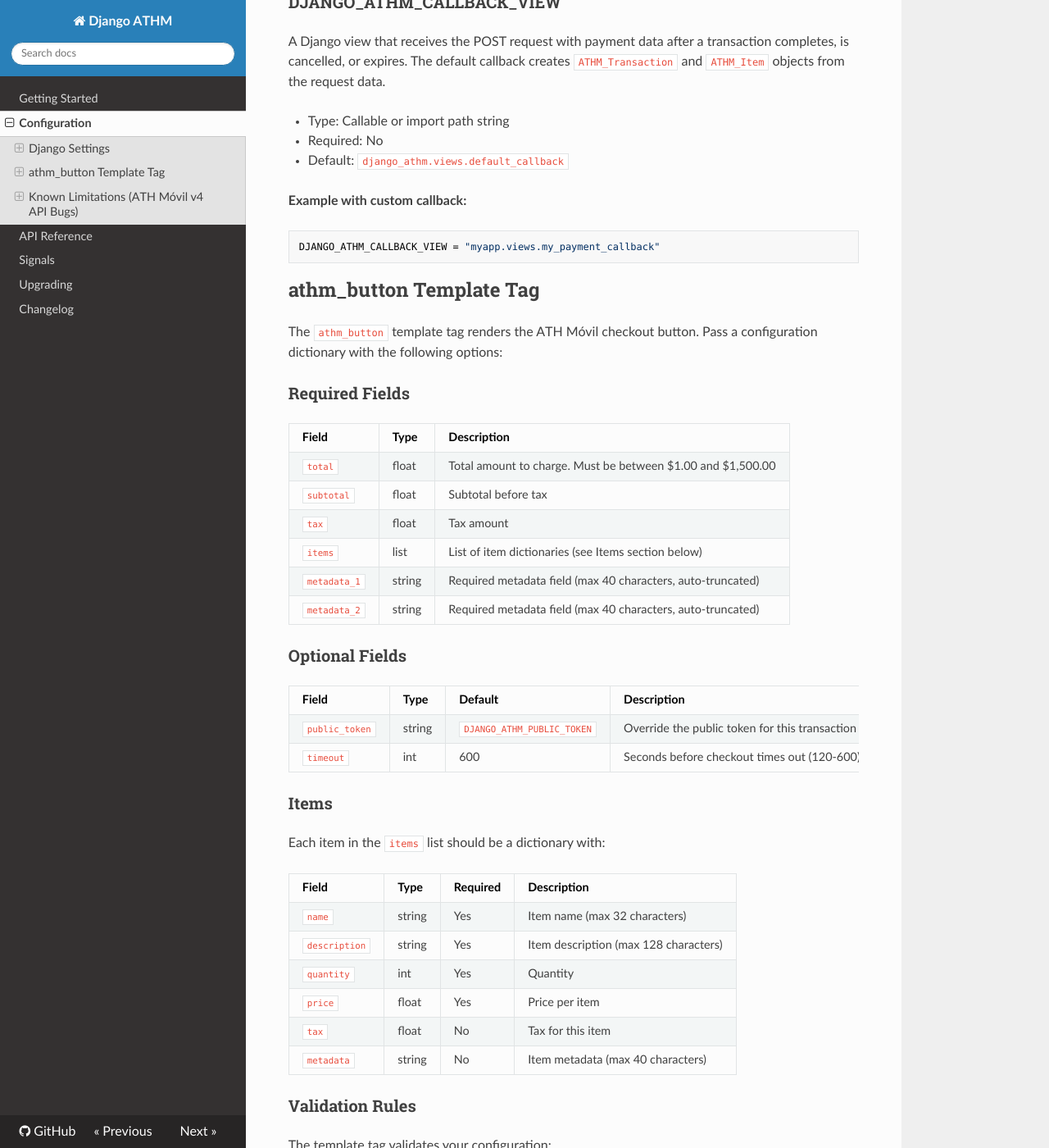
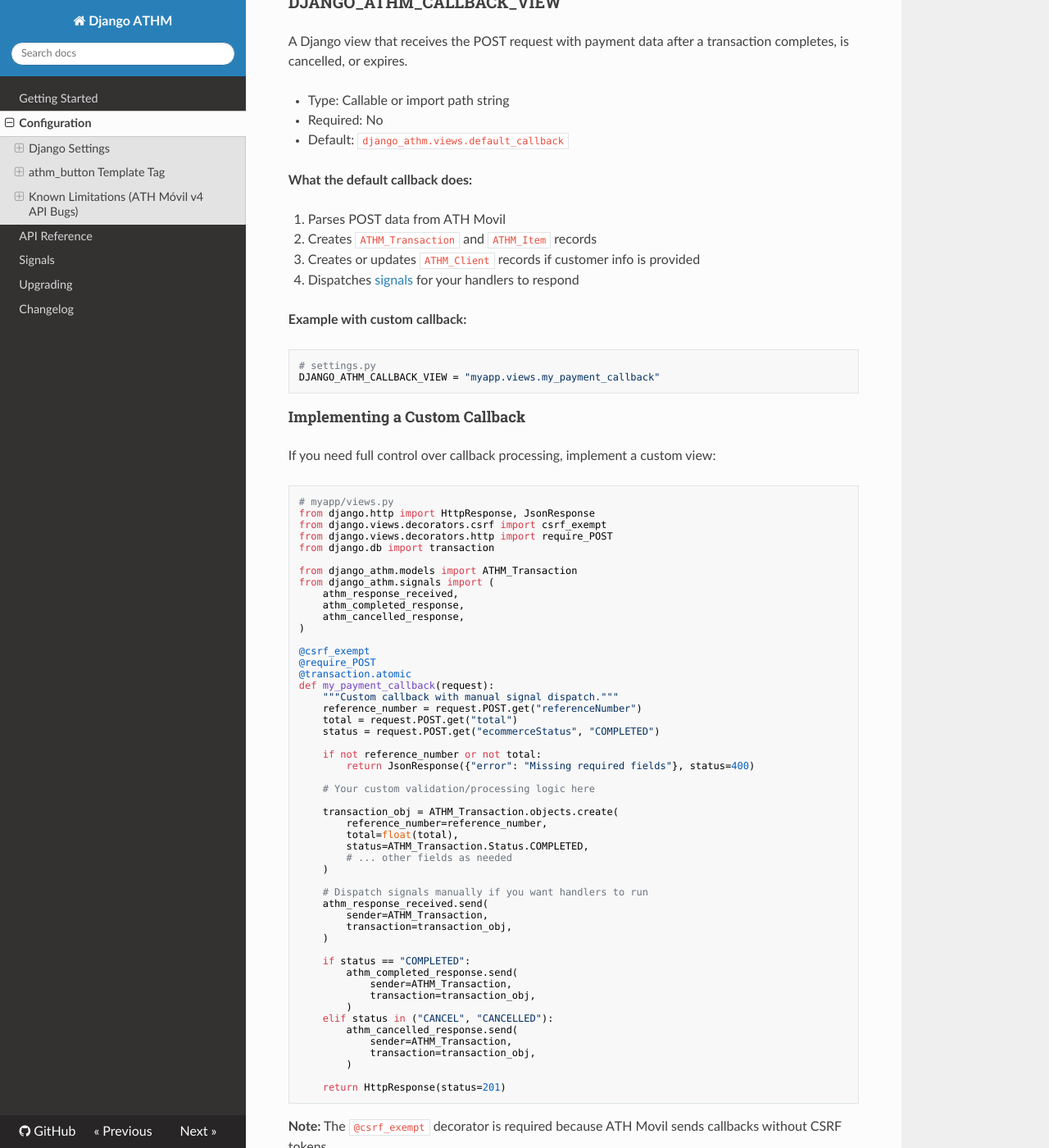
Before and after one commit to django-athm/django-athm, an MkDocs documentation site: the page built from docs/config.md, in a window 1280 px wide and 1400 px high, scrolled down 666 px. Shown: the whole window at 82% size. Built offline with MkDocs 1.6.1, drawn with Linux system fonts in a browser that asks for light colours; nearby versions of some CDN libraries.

Commit message:
docs: document signals vs custom callback approaches
Add clear documentation highlighting two ways to receive transaction
updates: signals (recommended) and custom callbacks.

- Add "Receiving Transaction Updates" section to signals.md
- Expand DJANGO_ATHM_CALLBACK_VIEW docs with full implementation example
- Update payment flow in index.md to reference both approaches

Co-Authored-By: Claude <noreply@anthropic.com>

````diff
--- a/docs/config.md
+++ b/docs/config.md
@@ -22,17 +22,86 @@ Your private token from the ATH Móvil Business app.
 
 ### DJANGO_ATHM_CALLBACK_VIEW
 
-A Django view that receives the POST request with payment data after a transaction completes, is cancelled, or expires. The default callback creates `ATHM_Transaction` and `ATHM_Item` objects from the request data.
+A Django view that receives the POST request with payment data after a transaction completes, is cancelled, or expires.
 
 * Type: Callable or import path string
 * Required: No
 * Default: `django_athm.views.default_callback`
 
+**What the default callback does:**
+
+1. Parses POST data from ATH Movil
+2. Creates `ATHM_Transaction` and `ATHM_Item` records
+3. Creates or updates `ATHM_Client` records if customer info is provided
+4. Dispatches [signals](signals.md) for your handlers to respond
+
 **Example with custom callback:**
 
 ```python
+# settings.py
 DJANGO_ATHM_CALLBACK_VIEW = "myapp.views.my_payment_callback"
 ```
+
+#### Implementing a Custom Callback
+
+If you need full control over callback processing, implement a custom view:
+
+```python
+# myapp/views.py
+from django.http import HttpResponse, JsonResponse
+from django.views.decorators.csrf import csrf_exempt
+from django.views.decorators.http import require_POST
+from django.db import transaction
+
+from django_athm.models import ATHM_Transaction
+from django_athm.signals import (
+    athm_response_received,
+    athm_completed_response,
+    athm_cancelled_response,
+)
+
+@csrf_exempt
+@require_POST
+@transaction.atomic
+def my_payment_callback(request):
+    """Custom callback with manual signal dispatch."""
+    reference_number = request.POST.get("referenceNumber")
+    total = request.POST.get("total")
+    status = request.POST.get("ecommerceStatus", "COMPLETED")
+
+    if not reference_number or not total:
+        return JsonResponse({"error": "Missing required fields"}, status=400)
+
+    # Your custom validation/processing logic here
+
+    transaction_obj = ATHM_Transaction.objects.create(
+        reference_number=reference_number,
+        total=float(total),
+        status=ATHM_Transaction.Status.COMPLETED,
+        # ... other fields as needed
+    )
+
+    # Dispatch signals manually if you want handlers to run
+    athm_response_received.send(
+        sender=ATHM_Transaction,
+        transaction=transaction_obj,
+    )
+
+    if status == "COMPLETED":
+        athm_completed_response.send(
+            sender=ATHM_Transaction,
+            transaction=transaction_obj,
+        )
+    elif status in ("CANCEL", "CANCELLED"):
+        athm_cancelled_response.send(
+            sender=ATHM_Transaction,
+            transaction=transaction_obj,
+        )
+
+    return HttpResponse(status=201)
+```
+
+**Note:** The `@csrf_exempt` decorator is required because ATH Movil sends callbacks without CSRF tokens.
 
 ## athm_button Template Tag
 
````
Also changed, not shown: docs/index.md (+1 -1 lines), docs/signals.md (+29 -0 lines).
